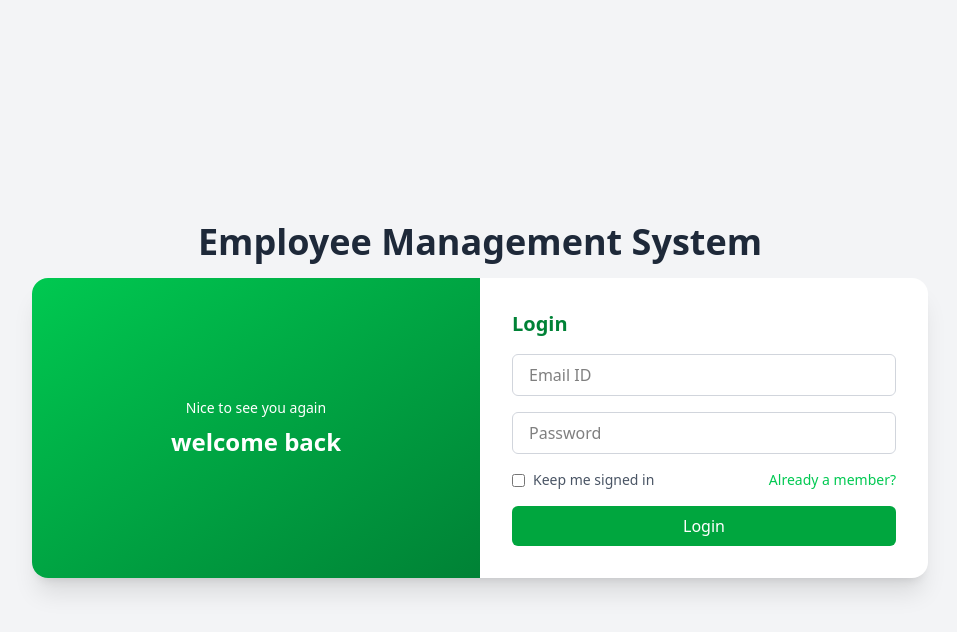
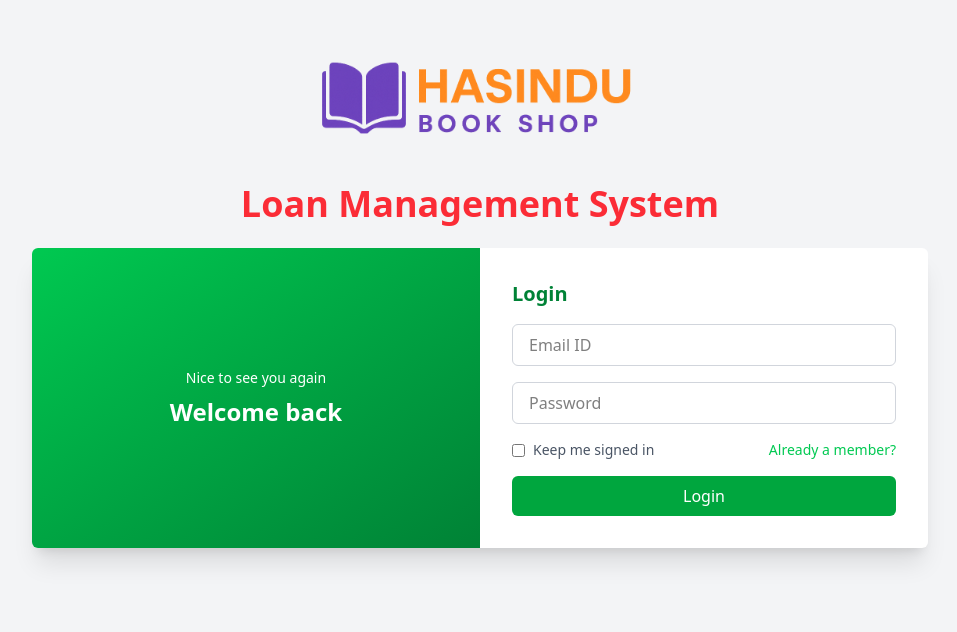
Before and after one commit to Hasindu30/Loan-registry-frontend, a React (Vite) app: page /login in a window 1280 px wide. Shown: the top 632 px of the page, without its empty margins (160-1117 px from the left). Built offline with nearby package versions, Linux system fonts and the light colour scheme.

Commit message:
update the ui and finish

```diff
--- a/index.html
+++ b/index.html
@@ -5,6 +5,9 @@
     <link rel="icon" type="image/svg+xml" href="/vite.svg" />
     <meta name="viewport" content="width=device-width, initial-scale=1.0" />
     <title>Hasindu Bookshop</title>
+
+    <link href="https://fonts.googleapis.com/css2?family=Roboto:wght@400;500;700&display=swap" rel="stylesheet">
+
   </head>
   <body>
     <div id="root"></div>
--- a/src/components/dashboard/AdminSidebar.jsx
+++ b/src/components/dashboard/AdminSidebar.jsx
@@ -6,7 +6,7 @@ import { useSidebar } from '../../context/SidebarContext';
 
 const menuItems = [
   { name: 'Dashboard', icon: <Home size={25} />, path: '/admin-dashboard' },
-  { name: 'Customers', icon: <Users size={25} />, path: '/customer' },
+  { name: 'Customers Loan', icon: <Users size={25} />, path: '/customer' },
   { name: 'Salary', icon: <DollarSign size={25} />, path: '/admin/salary' },
   { name: 'Settings', icon: <Settings size={25} />, path: '/admin/settings' },
 ];
--- a/src/components/dashboard/Navbar.jsx
+++ b/src/components/dashboard/Navbar.jsx
@@ -2,7 +2,8 @@ import React, { useState } from 'react';
 import { useAuth } from '../../context/authContext';
 import { useSidebar } from '../../context/SidebarContext';
 import { useNavigate } from 'react-router-dom';
-import { X } from 'lucide-react';
+import logo from '../../assets/logo1.png'
+import logo2 from '../../assets/logo2.png'
 
 const Navbar = () => {
   const { user, logout } = useAuth();
@@ -28,9 +29,21 @@ const Navbar = () => {
           ${isHovered ? 'ml-64 w-[calc(100%-16rem)]' : 'ml-20 w-[calc(100%-5rem)]'}
         `}
       >
+         {/* Left: Welcome */}
         <div className="flex items-center gap-4">
           <p className="text-gray-700 font-medium">Welcome, {user?.name}</p>
         </div>
+
+        {/* Center: Logo */}
+        <div className="absolute left-1/2 transform -translate-x-1/2">
+          <img
+            src={logo2}
+            alt="Hasindu Book Shop"
+            className="h-60 object-contain"
+          />
+        </div>
+
+        {/* Right: Logout */}
         <div>
           <button
             onClick={openConfirm}
--- a/src/pages/Login.jsx
+++ b/src/pages/Login.jsx
@@ -2,7 +2,7 @@ import axios from "axios";
 import React, { useState } from "react";
 import { useAuth } from "../context/authContext";
 import { useNavigate } from "react-router-dom";
-
+import logo2 from '../assets/logo2.png'
 
 const Login = () => {
 const [email,setEmail] = useState('')
@@ -34,18 +34,24 @@ const handleSubmit = async (e) =>{
     }
 }
   return (
-    <div className="min-h-screen bg-gray-100 flex flex-col items-center justify-center px-4">
-      {/* Top Title */}
-      <h1 className="text-3xl md:text-4xl font-bold text-gray-800 mb-4 text-center">
-        Employee Management System
+  <div className="min-h-screen bg-gray-100">
+  {/* TOP: Logo */}
+  <div className="flex justify-center pt-6">
+    <img src={logo2} alt="Hasindu Book Shop" className="h-100 -mt-30" />
+  </div>
+
+  {/* MIDDLE: Title and Card */}
+  <div className="flex flex-col items-center -mt-30 px-4">
+    <h1 className="text-3xl md:text-4xl font-bold text-red-500 mb-6 text-center">
+      Loan Management System
     </h1>
 
-      {/* Login Box */}
-      <div className="flex flex-col md:flex-row bg-white rounded-2xl shadow-xl overflow-hidden max-w-4xl w-full">
+    {/* Login Card */}
+    <div className="flex flex-col md:flex-row bg-white rounded-md shadow-xl overflow-hidden max-w-4xl w-full">
       {/* Left Pane */}
       <div className="md:w-1/2 bg-gradient-to-br from-green-500 to-green-700 text-white flex flex-col justify-center items-center p-8">
         <p className="text-sm">Nice to see you again</p>
-          <h2 className="text-2xl font-bold mt-2">welcome back</h2>
+        <h2 className="text-2xl font-bold mt-2">Welcome back</h2>
       </div>
 
       {/* Right Pane - Form */}
@@ -86,6 +92,8 @@ const handleSubmit = async (e) =>{
       </div>
     </div>
   </div>
+</div>
+
   );
 };
 
--- a/src/pages/customer/Customer.jsx
+++ b/src/pages/customer/Customer.jsx
@@ -61,7 +61,6 @@ const Customer = () => {
     initialsName: yup.string().required('Name with Initials is required'),
     contact: yup
       .number()
-      .typeError('Contact must be a number')
       ,
     address: yup.string(),
   });
@@ -378,7 +377,7 @@ title={isEditMode ? "Edit Customer" : "Create Customer"}
                 setSearch(value);
                 fetchCustomers(value);
               }}
-              className="border border-gray-300 p-1 rounded-md w-50 focus:outline-none focus:ring-0 focus:ring-blue-200"
+              className="border border-gray-300 p-1 rounded-md w-50 focus:outline-none focus:ring-0 bg-white focus:ring-blue-200"
           />
           <button
           onClick={() => setIsPopupOpen(true)}
```
Also changed, not shown: src/assets/logo1.png (added), src/assets/logo2.png (added). Lines whose indentation alone changed are shown as unchanged.
